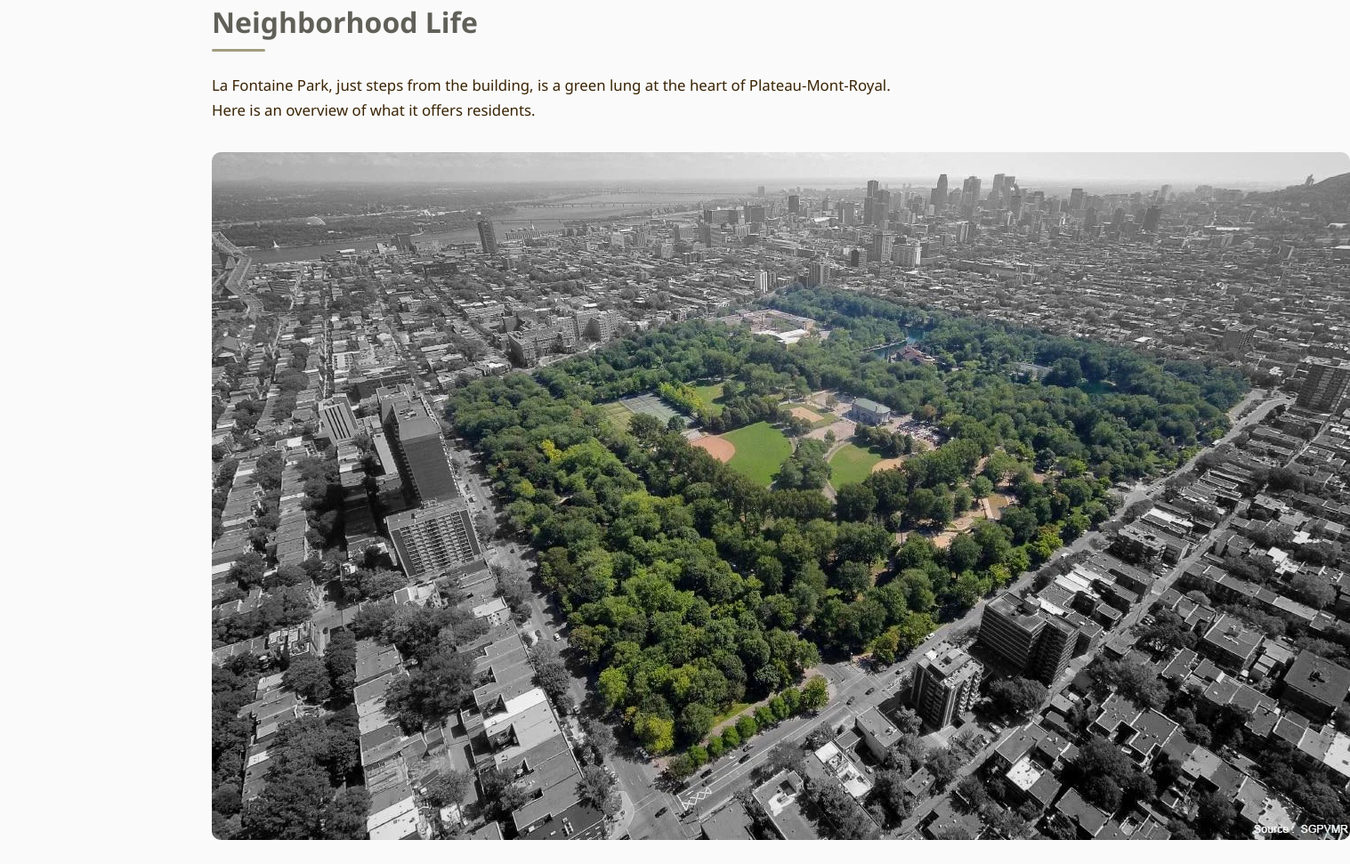
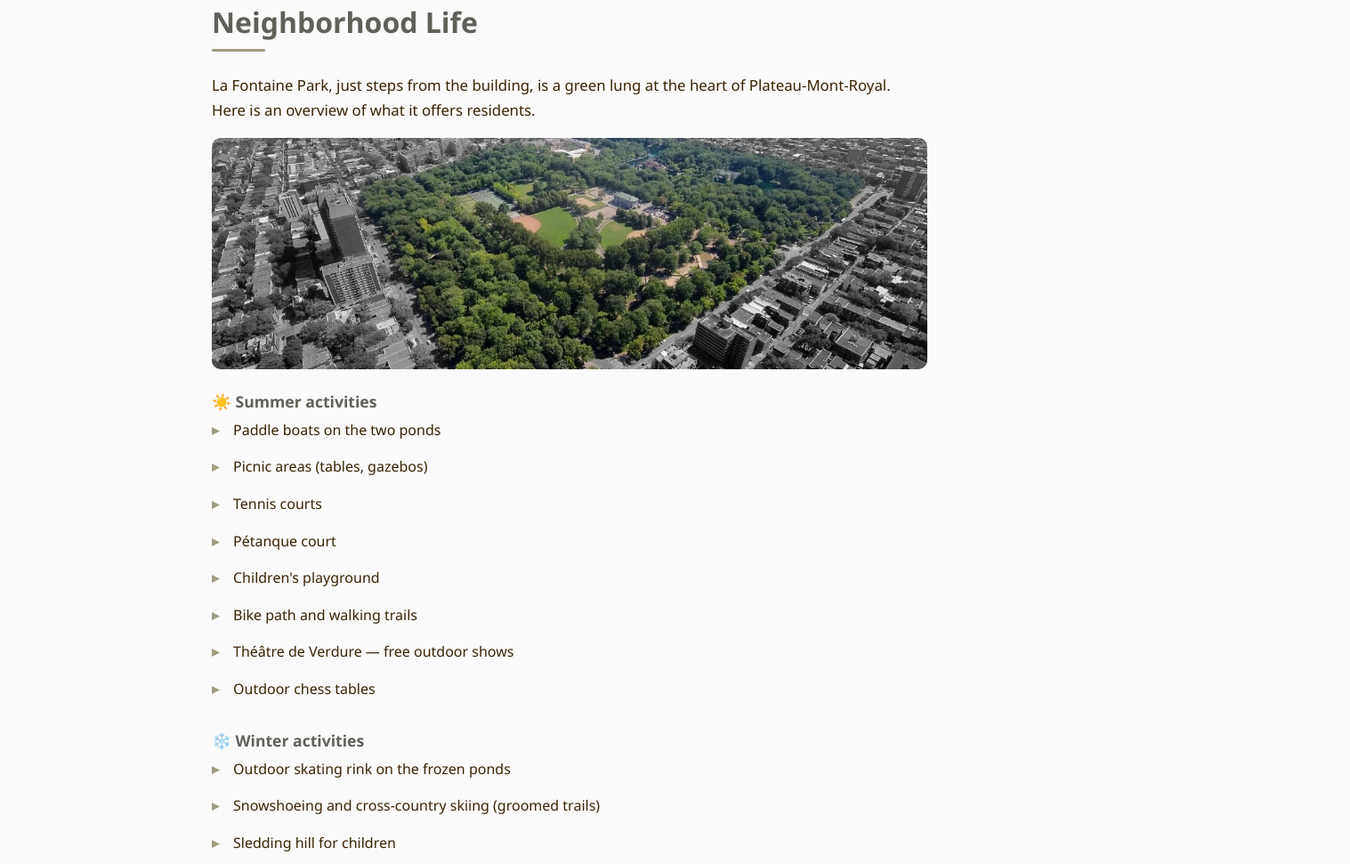
Before and after one commit to infoFG/Dauphins3535, a plain HTML site: page en.html in a window 1280 px wide. Shown: the part 6094-7065 px from the top of the page at 89% size, 1517 px wide, since content can reach past the window. Drawn offline with Linux system fonts and the light colour scheme.

Commit message:
Format photo Parc La Fontaine dans gallery-mosaic (FR + EN)

```diff
--- a/en.html
+++ b/en.html
@@ -170,7 +170,9 @@
         <div class="section-content">
           <p>La Fontaine Park, just steps from the building, is a green lung at the heart of Plateau-Mont-Royal. Here is an overview of what it offers residents.</p>
 
-          <img src="assets/quartier-parc.webp" class="gallery-item gallery-wide" alt="La Fontaine Park view" style="margin:1rem 0; border-radius:10px;" loading="lazy" />
+          <div class="gallery-mosaic" style="margin:0;">
+            <img src="assets/quartier-parc.webp" class="gallery-item gallery-wide" alt="La Fontaine Park view" loading="lazy" />
+          </div>
 
           <h3 style="margin-top:1.5rem; color:var(--bleu-fonce); font-size:1.1rem;">☀️ Summer activities</h3>
           <ul>
```
Also changed, not shown: index.html (+3 -1 lines).
